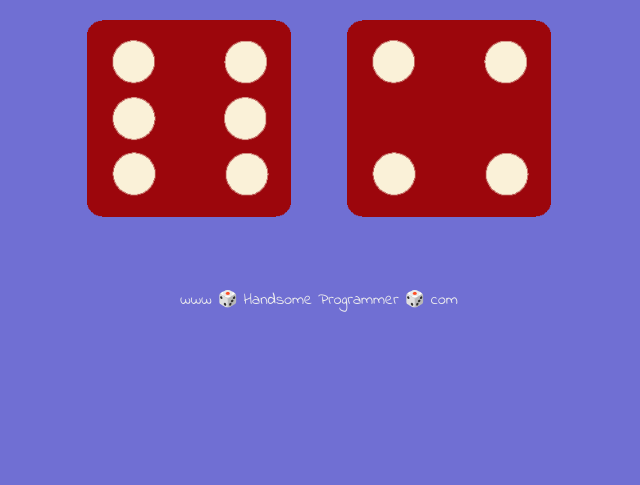
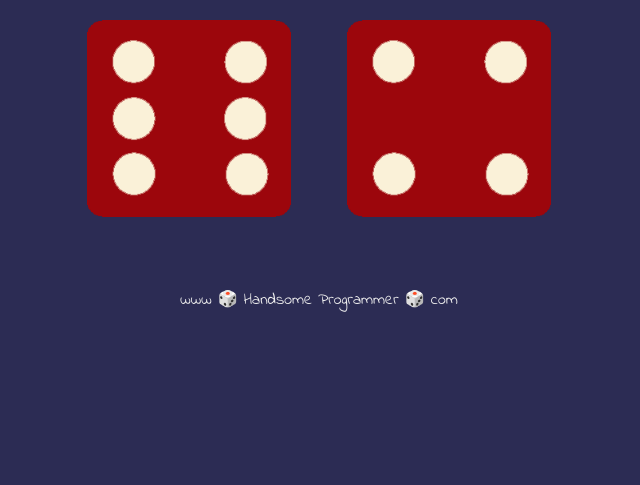
Before and after one commit to Hpro78891/Dice-Game-Challenge, a plain HTML site: page index.html in a window 1280 px wide. Shown: the part 315-800 px from the top of the page, without its empty margins (321-961 px from the left). Drawn offline with Linux system fonts and the light colour scheme.

Commit message:
Update styles.css

```diff
--- a/styles.css
+++ b/styles.css
@@ -11,7 +11,7 @@
 }
 
 body {
-  background-color: #706fd3;
+  background-color: #2c2c54;
 }
 
 h1 {
```
